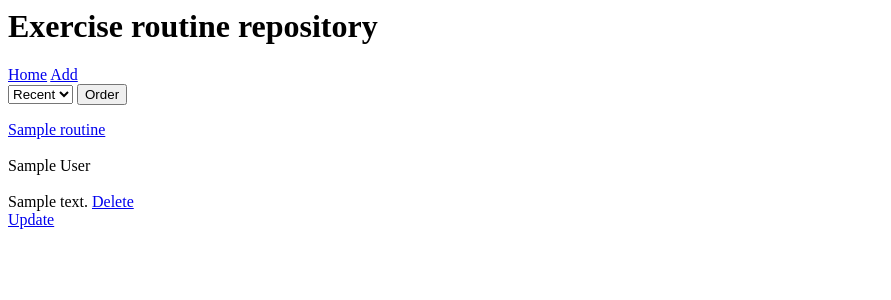
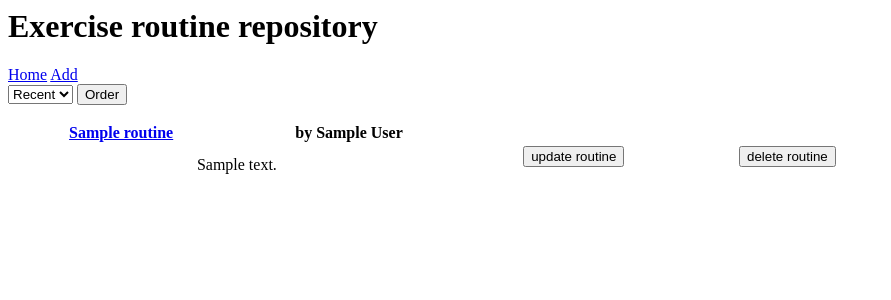
Before and after one commit to George-Rhodes/week6-project, a Flask app: page / in a window 1280 px wide. Shown: the top 300 px of the page, without its empty margins (0-891 px from the left). Run offline with Flask 2, Linux system fonts and the light colour scheme; tables that the repository leaves empty hold one stand-in row (values such as "Sample post").

Commit message:
update index page

```diff
--- a/application/templates/index.html
+++ b/application/templates/index.html
@@ -10,16 +10,27 @@
 </form>
 
 		{% for routes in routeList %}
-		<a href="{{ url_for('routine', idNum=routes.id) }}">{{routes.rTitle}}</a><br>
-		<br>
-		{{routes.author}}<br>
-		<br>
-		{{routes.description}}
 
 
-		<a href="{{ url_for('delete', idNum=routes.id) }}">Delete</a><br>
-		<a href="{{ url_for('update', idNum=routes.id) }}">Update</a><br>
-		<br>
+		<table style="width:70%">
+			<tr>
+				<th><a href="{{ url_for('routine', idNum=routes.id) }}">{{routes.rTitle}}</a></th>
+				<th>by {{routes.author}}</th>
+				<th></th>
+				<th></th>
+
+			  </tr>
+			  <tr>
+				<td colspan="2" style="text-align:center">{{routes.description}}</td>
+				<td style="text-align:center"><form action='{{ url_for('update', idNum=routes.id) }}'>
+					<input type=submit value="update routine">
+					</form></td>
+				<td style="text-align:center"><form action='{{ url_for('delete', idNum=routes.id) }}'>
+					<input type=submit value="delete routine">
+					</form></td>
+				</tr>
+			</table>
+
 		{% endfor %}
 
 {% endblock content %}
```
Also changed, not shown: 1 other file.
